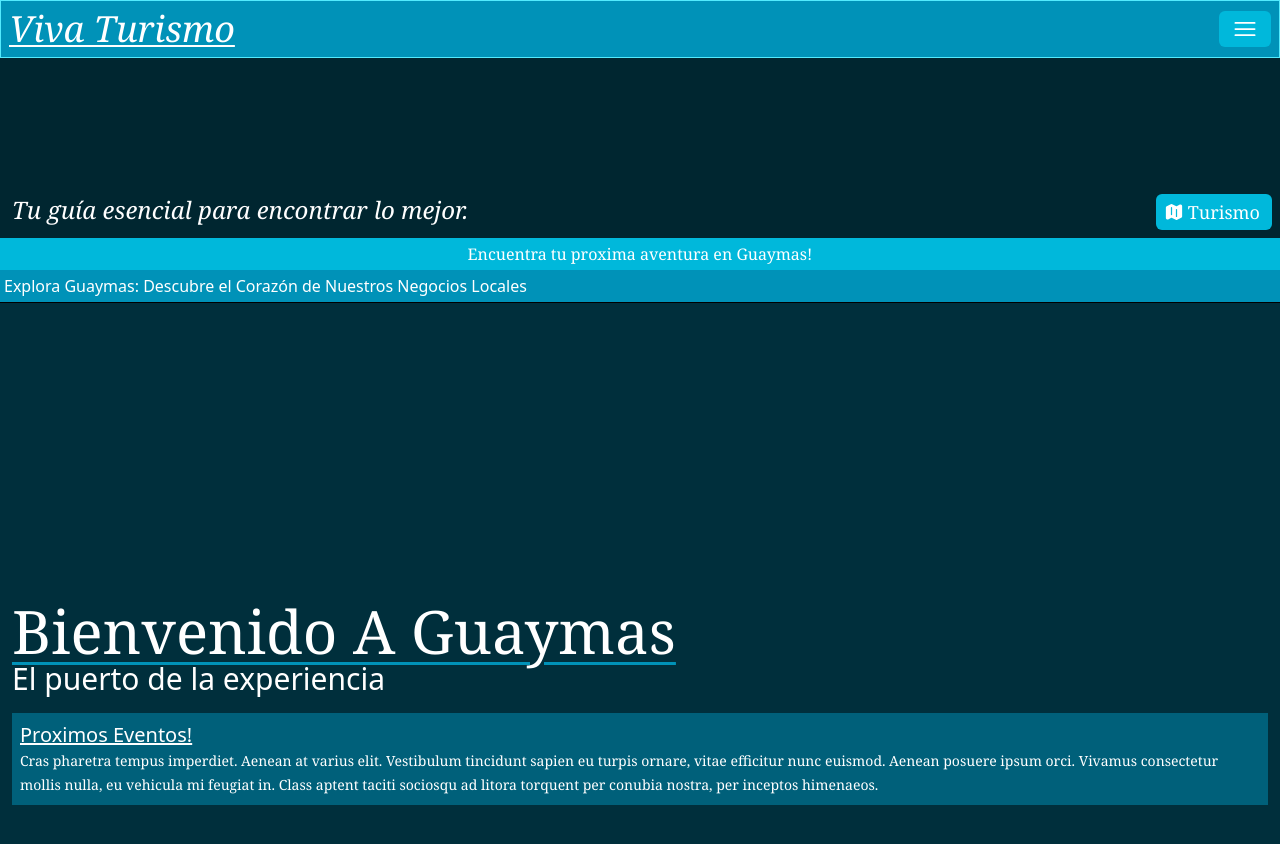
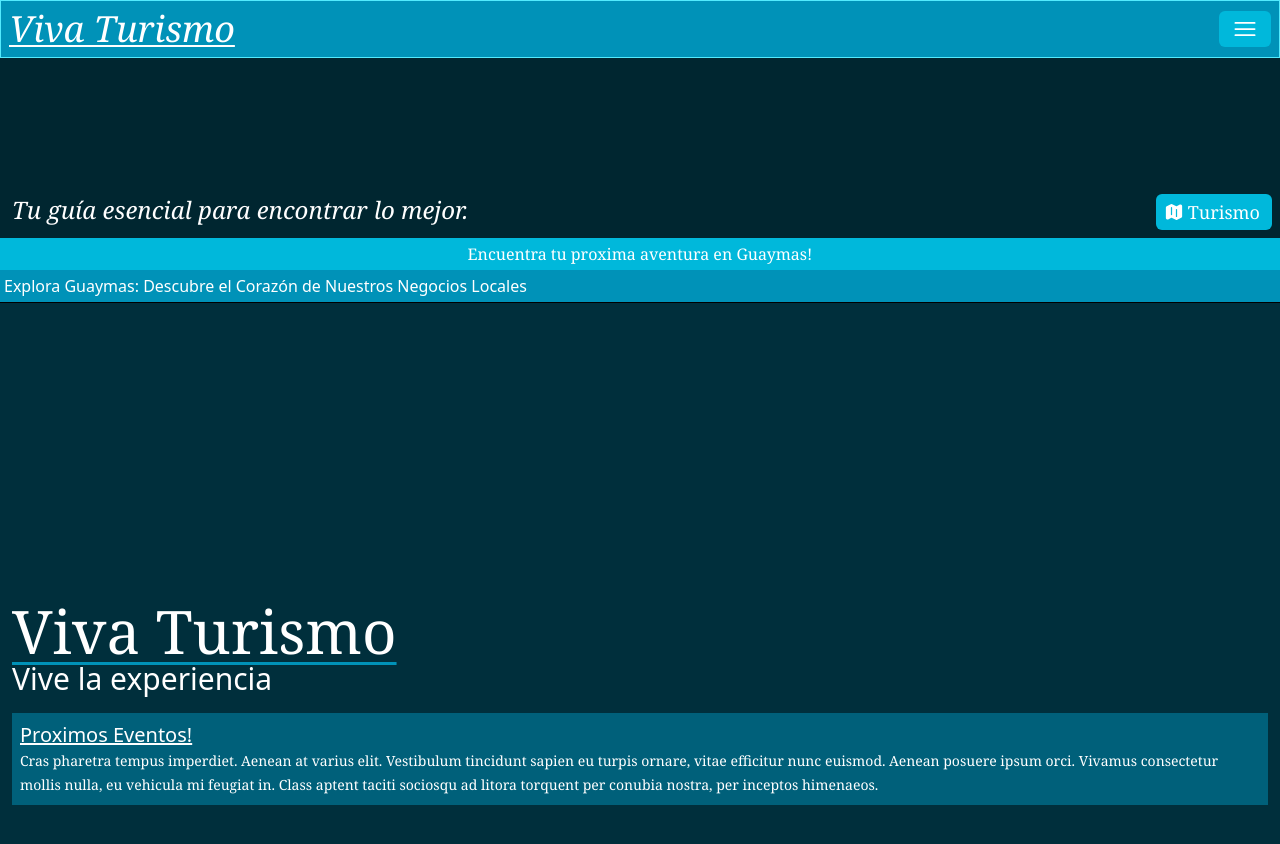
Before and after one commit to TylerBrock01/FE_gsono, a React (Vite) app: page / in a window 1280 px wide. Shown: the top 844 px of the page. Built offline with nearby package versions, Linux system fonts and the light colour scheme; what @midudev/tailwind-animations would draw is missing.

Commit message:
names changed

```diff
--- a/src/components/HomeComponent/HeroComponent.tsx
+++ b/src/components/HomeComponent/HeroComponent.tsx
@@ -10,9 +10,9 @@ export default function HeroComponent() {
                     {/*title*/}
                     <div className='grid'>
                         <h1 className=' capitalize text-6xl decoration-cyan-600 decoration-3 underline-offset-8 underline font-serif'>
-                            bienvenido a guaymas
+                            viva turismo
                         </h1>
-                        <h2 className='text-3xl'>El puerto de la experiencia</h2>
+                        <h2 className='text-3xl'>Vive la experiencia</h2>
                     </div>
                     {/*articles*/}
                     <div className=' bg-cyan-600/50 p-2'>
```
